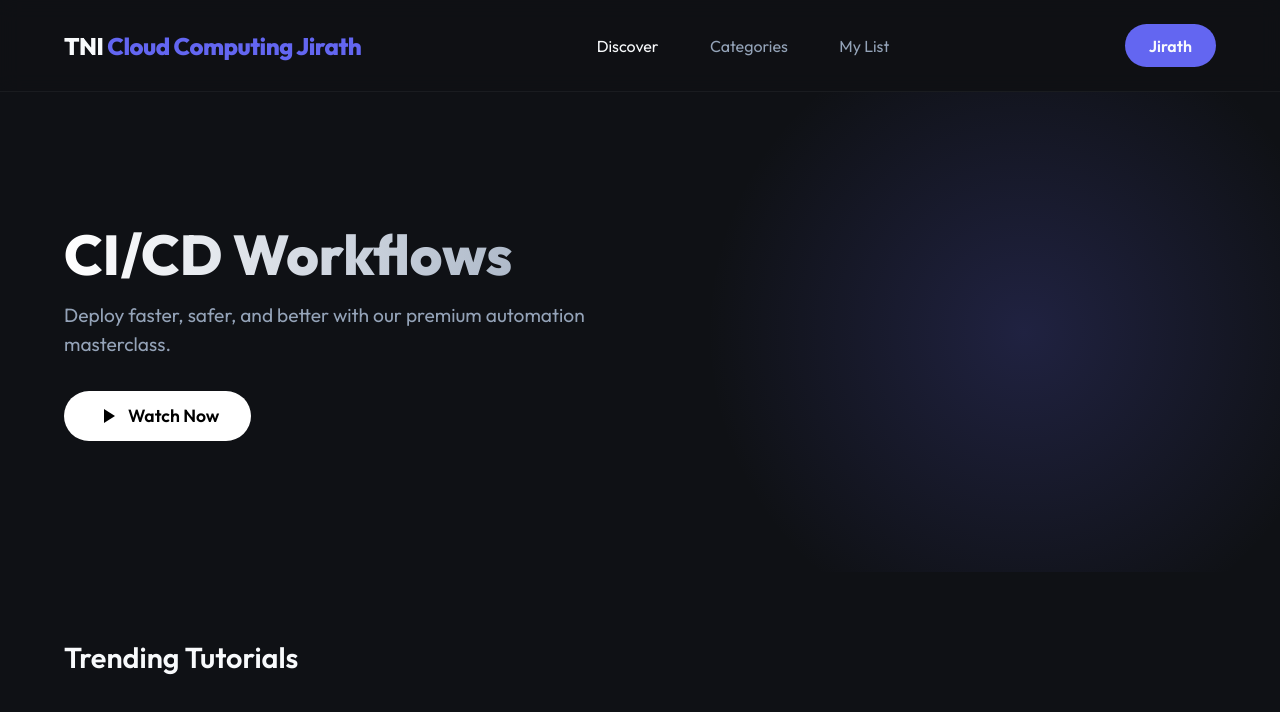
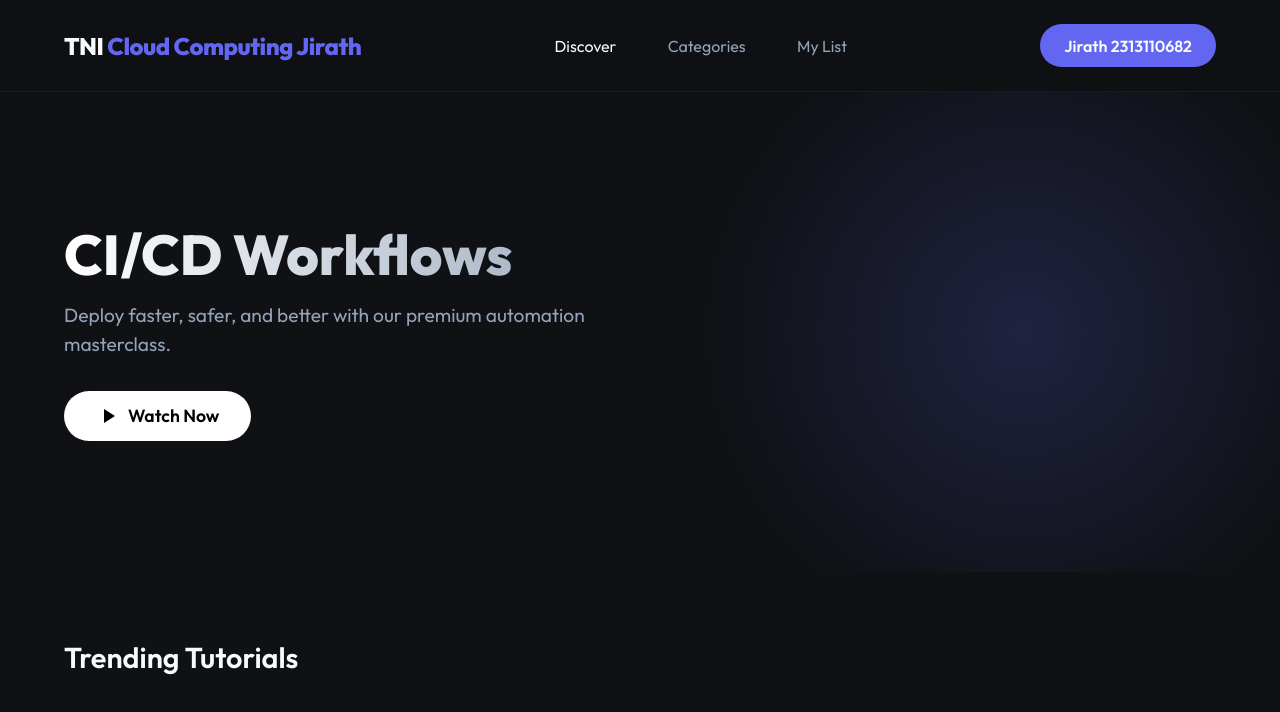
Before and after one commit to Jirath1234/cicd-lab, a website: page public/index.html in a window 1280 px wide. Drawn offline with Linux system fonts and the light colour scheme; no server answers.

Commit message:
edit index.html

```diff
--- a/public/index.html
+++ b/public/index.html
@@ -15,7 +15,7 @@
             <a href="#">Categories</a>
             <a href="#">My List</a>
         </div>
-        <div class="profile-btn">Jirath</div>
+        <div class="profile-btn">Jirath 2313110682</div>
     </nav>
 
     <header class="hero">
```
